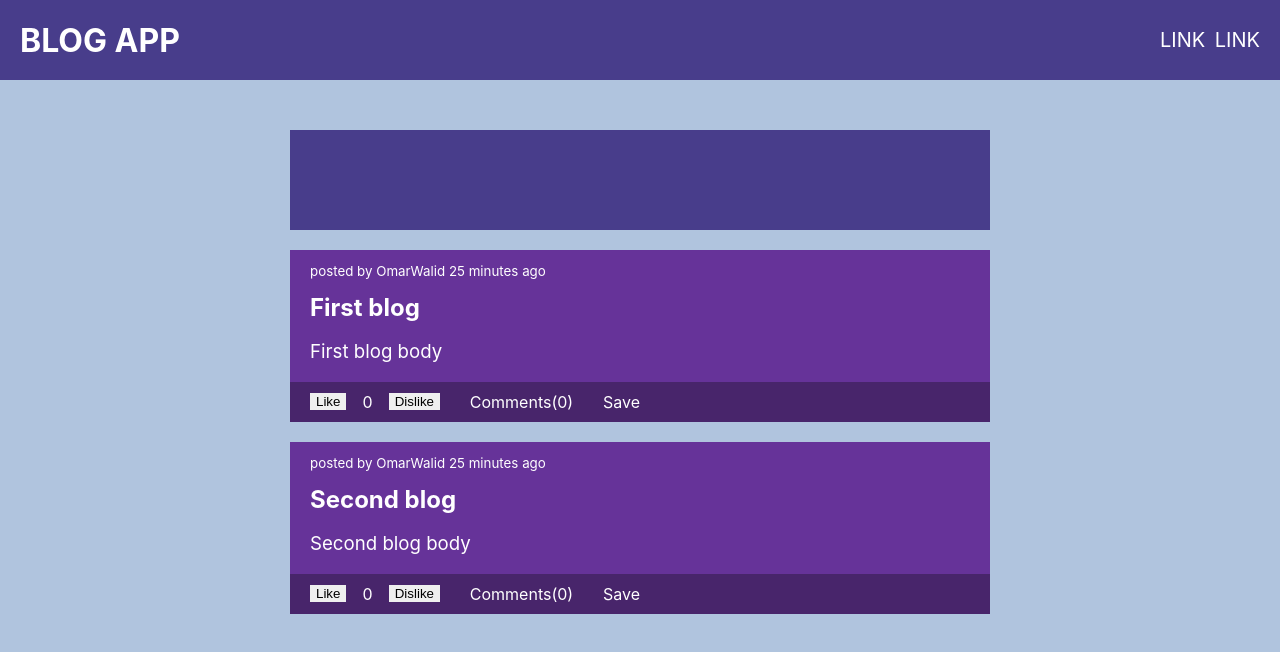
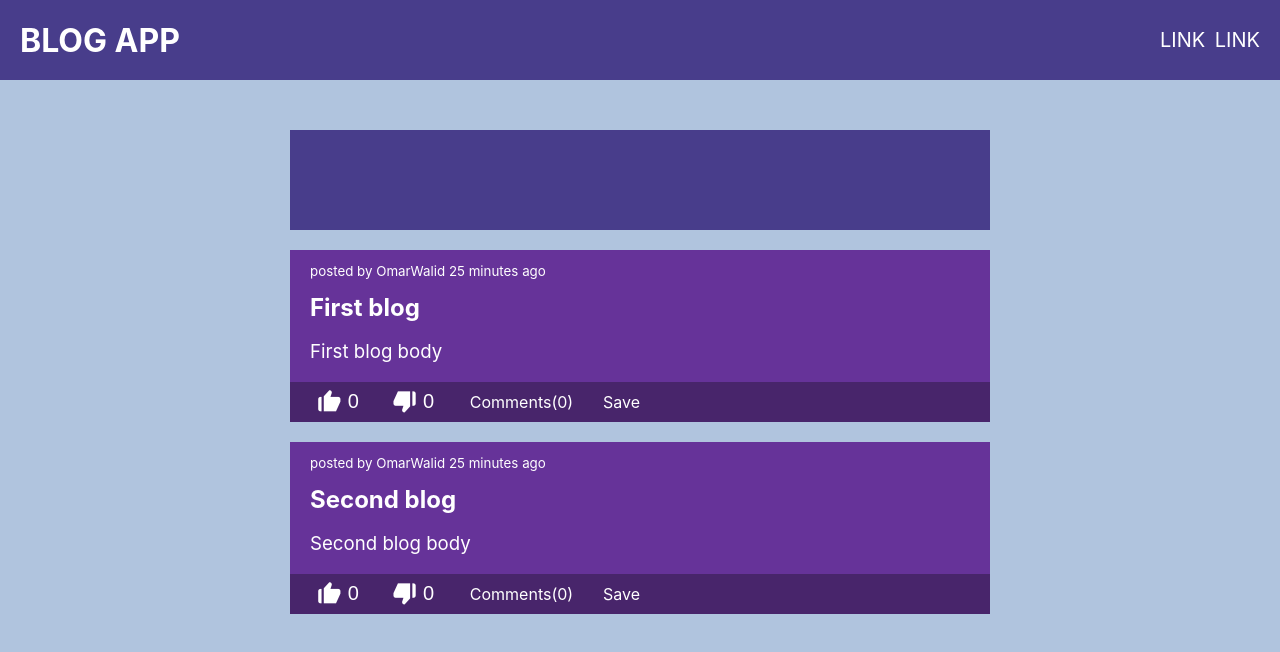
Before and after one commit to Omar-Walid-MD/React-Blog-App, a React (Create React App) app: page / in a window 1280 px wide. Shown: the top 652 px of the page. Built offline with nearby package versions, Linux system fonts and the light colour scheme; data requests are answered from the project's data file.

Commit message:
Updated Like/Dislike Buttons

```diff
--- a/public/index.html
+++ b/public/index.html
@@ -10,6 +10,7 @@
       content="Web site created using create-react-app"
     />
     <link rel="apple-touch-icon" href="%PUBLIC_URL%/logo192.png" />
+    <link href='https://unpkg.com/boxicons@2.1.4/css/boxicons.min.css' rel='stylesheet'>
     <!--
       manifest.json provides metadata used when your web app is installed on a
       user's mobile device or desktop. See https://developers.google.com/web/fundamentals/web-app-manifest/
--- a/src/App.js
+++ b/src/App.js
@@ -5,28 +5,40 @@ import {useState, useEffect} from "react"
 
 function Post({post})
 {
-  const savedVotes = post.votes;
 
-  const [userVote,setUserVote] = useState("none");
-  const [currentVotes,setCurrentVotes] = useState(savedVotes);
+  const [likes,setLikes] = useState(post.likes);
+  const [dislikes,setDislikes] = useState(post.dislikes);
+  const [voteState,setVoteState] = useState("none");
 
-  function handleUserVote(newVote)
+  function handleVote(newVoteState)
   {
-    if(newVote===userVote)
+    if(newVoteState===voteState)
     {
-      setUserVote("none");
+      setVoteState("none")
+
+      setLikes(post.likes);
+      setDislikes(post.dislikes);
     }
     else
     {
-      setUserVote(newVote);
+      if(newVoteState==="like")
+      {
+        setVoteState("like");
+      }
+      else if(newVoteState==="dislike")
+      {
+        setVoteState("dislike");
+      }
+
+      setLikes(post.likes + (newVoteState==="like" ? 1 : 0));
+      setDislikes(post.dislikes + (newVoteState==="dislike" ? 1 : 0));
     }
+
+
+
+
+
   }
-
-  function calculateCurrentVotes()
-  {
-    return savedVotes + (userVote==="like" ? 1 : userVote==="dislike" ? -1 : 0)
-  }
-
 
   return(
     <div className="post-container flex-column">
@@ -38,9 +50,8 @@ function Post({post})
       <div className="post-bottom-bar flex-row">
         <div className="post-options flex-row">
           <div className="post-votes-container flex-row">
-            <button className="voting-button" vote={userVote==="like" ? "like" : "none"} onClick={function(){handleUserVote("like")}}>Like</button>
-            <p>{calculateCurrentVotes()}</p>
-            <button className="voting-button" vote={userVote==="dislike" ? "dislike" : "none"} onClick={function(){handleUserVote("dislike")}}>Dislike</button>
+            <button className="voting-button flex-row" vote={voteState==="like" && "like"} onClick={function(){handleVote("like")}}><i className='bx bxs-like voting-icon'></i>{likes}</button>
+            <button className="voting-button flex-row" vote={voteState==="dislike" && "dislike"} onClick={function(){handleVote("dislike")}}><i className='bx bxs-dislike voting-icon' ></i>{dislikes}</button>
           </div>
           <div>Comments(0)</div>
           <div>Save</div>
--- a/src/database/db.json
+++ b/src/database/db.json
@@ -5,13 +5,15 @@
             "id": 1,
             "title": "First blog",
             "body": "First blog body",
-            "votes": 0
+            "likes": 0,
+            "dislikes": 0
         },
         {
             "id": 2,
             "title": "Second blog",
             "body": "Second blog body",
-            "votes": 0
+            "likes": 0,
+            "dislikes": 0
         }
     ]
 }
--- a/src/main-page.css
+++ b/src/main-page.css
@@ -117,16 +117,27 @@
 
 .voting-button
 {
+    font-size: 15pt;
+
+    color: white;
+    background-color: transparent;
+
     border: none;
     outline: none;
+
 }
+.voting-icon
+{
+    font-size: 20pt;
+    margin-right: 5px;
 
+}
 .voting-button[vote="like"]
 {
-    background-color: deepskyblue;
+    color: deepskyblue;
 }
 
 .voting-button[vote="dislike"]
 {
-    background-color: red;
+    color: red;
 }
```
Also changed, not shown: src/img/dislike-icon.png (added), src/img/like-icon.png (added).
